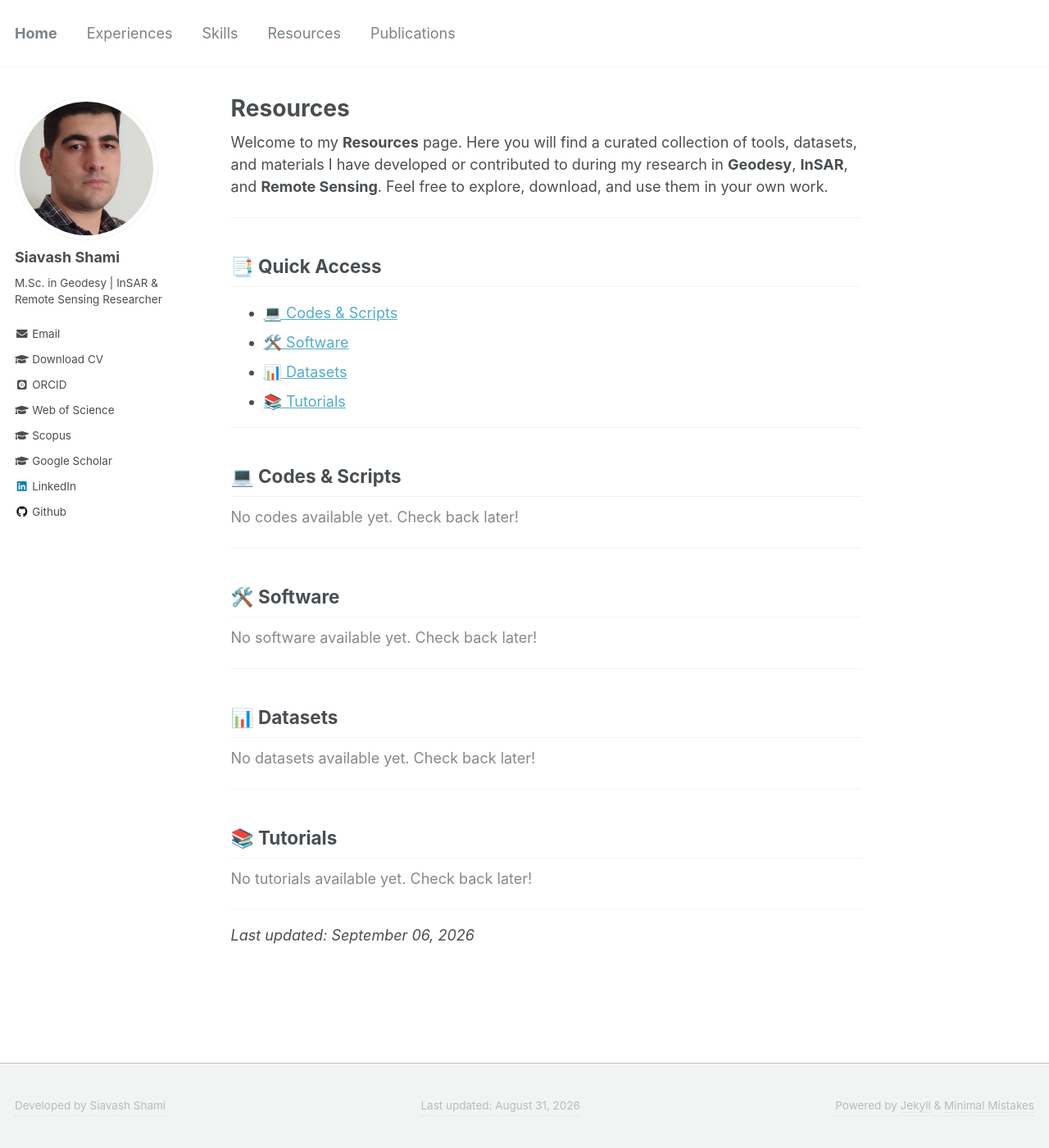
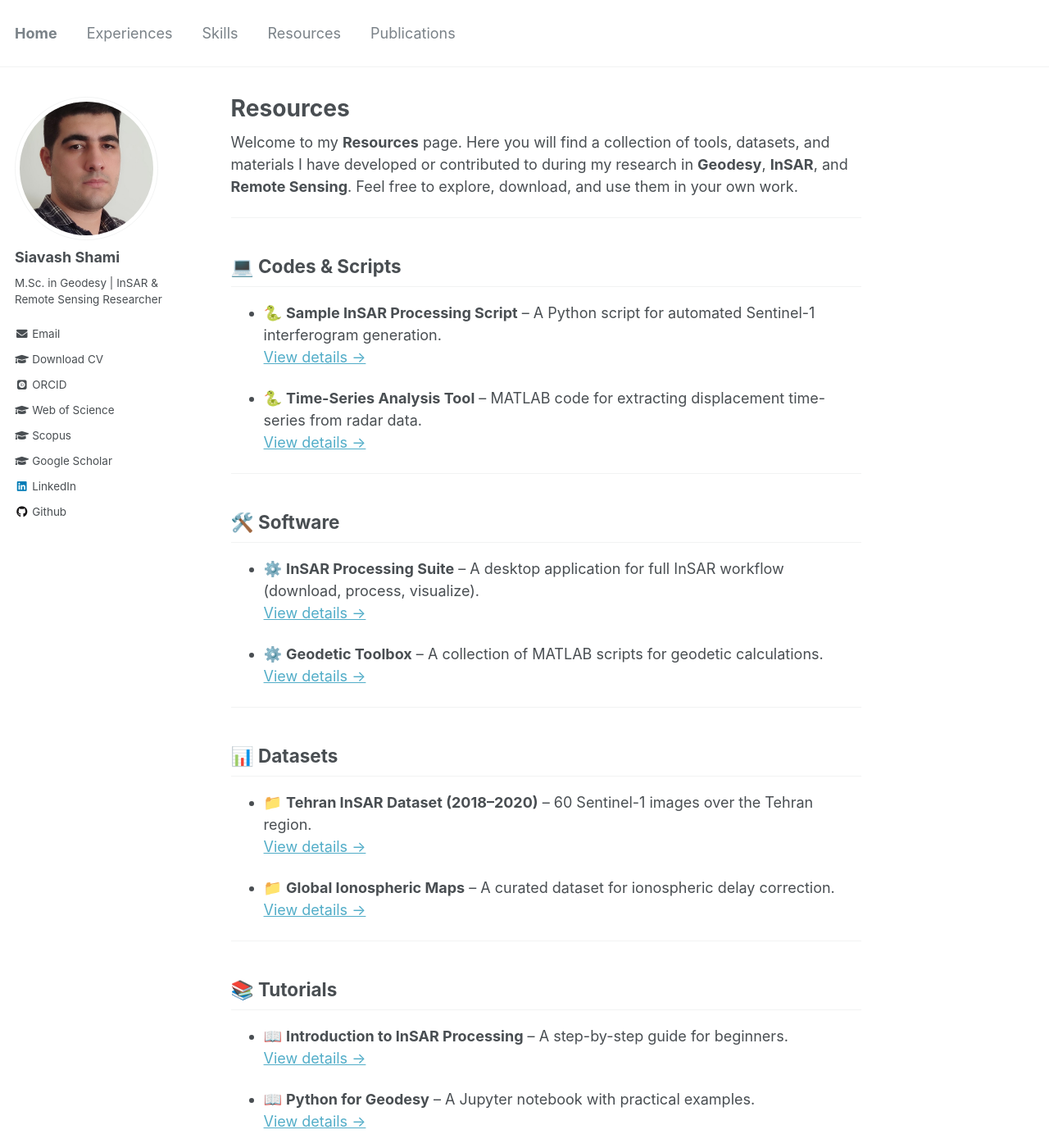
Before and after one commit to siavashshami/siavashshami.github.io, a Jekyll site: the page built from _pages/resources.md, in a window 1280 px wide and 1400 px high. Shown: the whole window at 82% size. Built offline with Jekyll 4.4.1, drawn with Linux system fonts in a browser that asks for light colours; some web fonts are replaced; some of the changed text lies outside the part shown.

Commit message:
Update resources.md

```diff
--- a/_pages/resources.md
+++ b/_pages/resources.md
@@ -4,64 +4,48 @@ permalink: /resources/
 layout: single
 ---
 
-Welcome to my **Resources** page. Here you will find a curated collection of tools, datasets, and materials I have developed or contributed to during my research in **Geodesy**, **InSAR**, and **Remote Sensing**. Feel free to explore, download, and use them in your own work.
+Welcome to my **Resources** page. Here you will find a collection of tools, datasets, and materials I have developed or contributed to during my research in **Geodesy**, **InSAR**, and **Remote Sensing**. Feel free to explore, download, and use them in your own work.
 
 ---
 
-## 📑 Quick Access
-- [💻 Codes & Scripts](#codes)
-- [🛠️ Software](#software)
-- [📊 Datasets](#datasets)
-- [📚 Tutorials](#tutorials)
+## 💻 Codes & Scripts
+
+- 🐍 **Sample InSAR Processing Script** – A Python script for automated Sentinel-1 interferogram generation.
+  [View details →](/files/sample_script.py)
+
+- 🐍 **Time-Series Analysis Tool** – MATLAB code for extracting displacement time-series from radar data.
+  [View details →](https://github.com/siavashshami/time-series-tool)
 
 ---
 
-## 💻 Codes & Scripts {#codes}
-{% if site.code.size > 0 %}
-  {% for item in site.code %}
-  - 🐍 [**{{ item.title }}**]({{ item.url }})
-    {{ item.excerpt }}
-  {% endfor %}
-{% else %}
-<p style="color: #888;">No codes available yet. Check back later!</p>
-{% endif %}
+## 🛠️ Software
+
+- ⚙️ **InSAR Processing Suite** – A desktop application for full InSAR workflow (download, process, visualize).
+  [View details →](/files/software/insar-suite.zip)
+
+- ⚙️ **Geodetic Toolbox** – A collection of MATLAB scripts for geodetic calculations.
+  [View details →](https://github.com/siavashshami/geodetic-toolbox)
 
 ---
 
-## 🛠️ Software {#software}
-{% if site.software.size > 0 %}
-  {% for item in site.software %}
-  - ⚙️ [**{{ item.title }}**]({{ item.url }})
-    {{ item.excerpt }}
-  {% endfor %}
-{% else %}
-<p style="color: #888;">No software available yet. Check back later!</p>
-{% endif %}
+## 📊 Datasets
+
+- 📁 **Tehran InSAR Dataset (2018–2020)** – 60 Sentinel-1 images over the Tehran region.
+  [View details →](https://drive.google.com/drive/folders/...)
+
+- 📁 **Global Ionospheric Maps** – A curated dataset for ionospheric delay correction.
+  [View details →](/files/datasets/ionospheric-maps.zip)
 
 ---
 
-## 📊 Datasets {#datasets}
-{% if site.data_pages.size > 0 %}
-  {% for item in site.data_pages %}
-  - 📁 [**{{ item.title }}**]({{ item.url }})
-    {{ item.excerpt }}
-  {% endfor %}
-{% else %}
-<p style="color: #888;">No datasets available yet. Check back later!</p>
-{% endif %}
+## 📚 Tutorials
+
+- 📖 **Introduction to InSAR Processing** – A step-by-step guide for beginners.
+  [View details →](/files/tutorials/insar-intro.pdf)
+
+- 📖 **Python for Geodesy** – A Jupyter notebook with practical examples.
+  [View details →](https://github.com/siavashshami/python-geodesy)
 
 ---
 
-## 📚 Tutorials {#tutorials}
-{% if site.tutorials.size > 0 %}
-  {% for item in site.tutorials %}
-  - 📖 [**{{ item.title }}**]({{ item.url }})
-    {{ item.excerpt }}
-  {% endfor %}
-{% else %}
-<p style="color: #888;">No tutorials available yet. Check back later!</p>
-{% endif %}
-
----
-
-*Last updated: {{ site.time | date: '%B %d, %Y' }}*
+*Last updated: September 2026*
```
